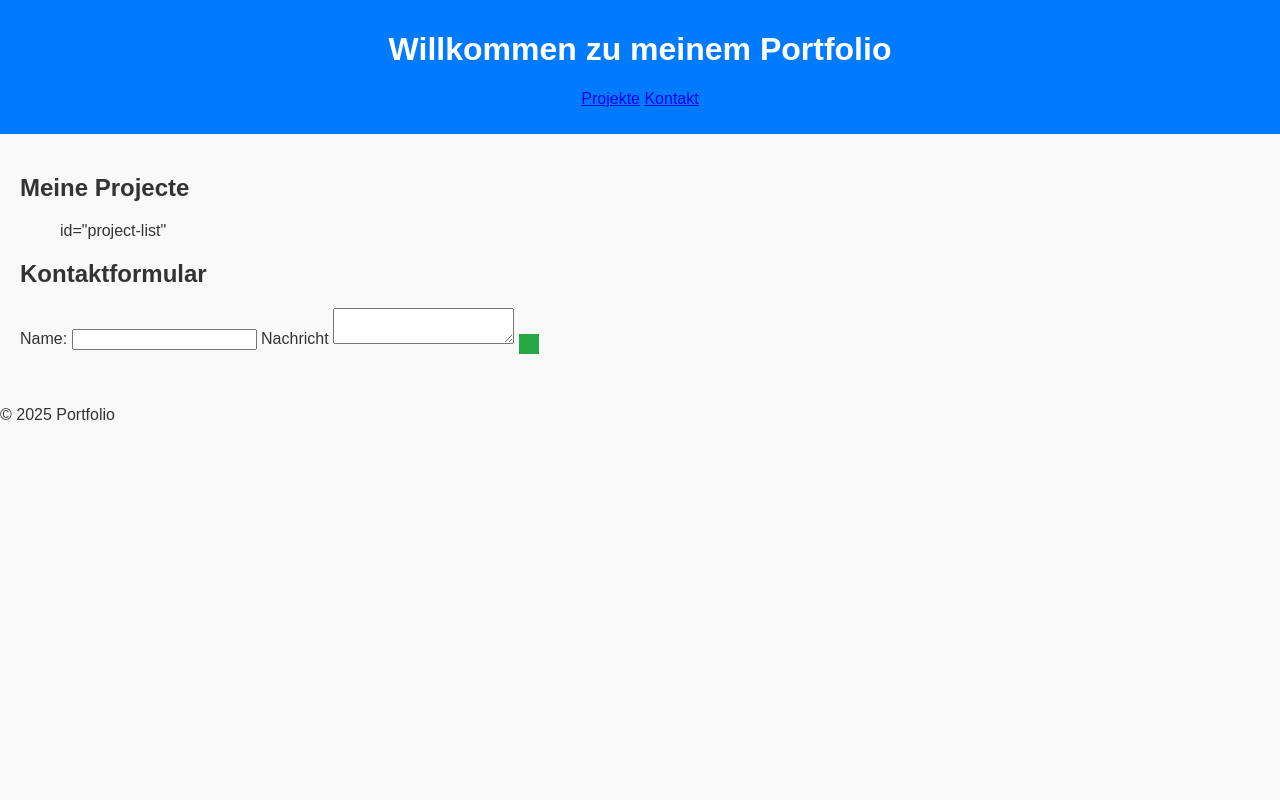
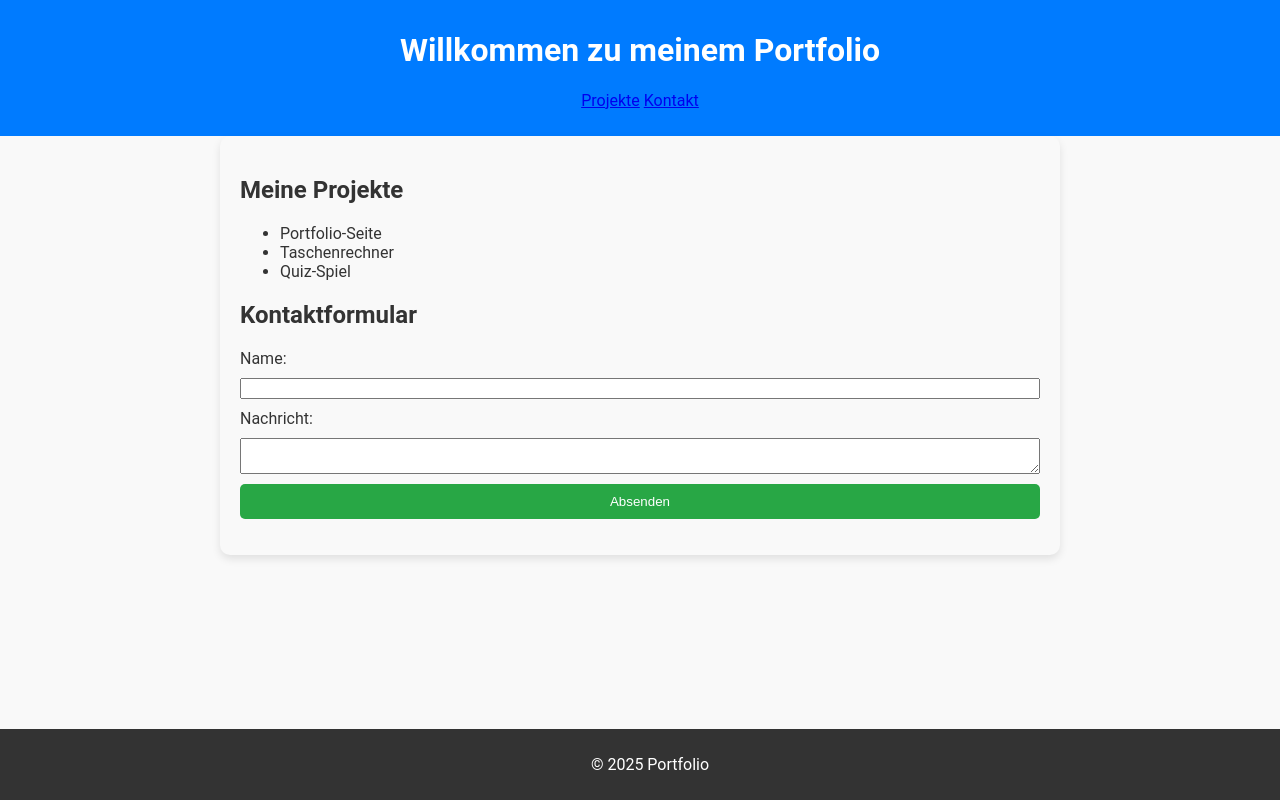
Before and after one commit to aHer-dev/portfolio-project, a plain HTML site: page index.html in a window 1280 px wide. Drawn offline with Linux system fonts and the light colour scheme; files that its build step writes are made by us from their sources.

Commit message:
Projekt fertiggestellt: HTML, CSS , JSS und Py aktualisiert

```diff
--- a/asset/styles.css
+++ b/asset/styles.css
@@ -1,32 +1,89 @@
+/* Allgemeine Stile für die gesamte Seite */
 body {
-    font-family: Arial, sans-serif;
-    margin: 0;
-    padding: 0;
-    background: #f9f9f9;
-    color: #333;
+    font-family: 'Roboto', sans-serif; /* Setzt die Schriftart auf Roboto */
+    margin: 0; /* Entfernt Standard-Außenabstand des Body-Elements */
+    padding: 0; /* Entfernt Standard-Innenabstand des Body-Elements */
+    background: #f9f9f9; /* Hellt den Hintergrund der Seite auf */
+    color: #333; /* Setzt die Standardtextfarbe auf ein dunkles Grau */
 }
+
+/* Stil für die Hauptüberschrift (h1) */
+h1 {
+    font-weight: 700; /* Setzt die Schrift auf Fett */
+    color: white; /* Weißer Text, um auf dunklem Hintergrund sichtbar zu sein */
+}
+
+/* Header-Bereich */
 header {
-    background: #007bff;
-    color: white;
-    padding: 10px 20px;
-    text-align: center;
+    background: #007bff; /* Setzt den Hintergrund auf Blau */
+    color: white; /* Setzt die Standardtextfarbe innerhalb des Headers auf Weiß */
+    padding: 10px 20px; /* Fügt Innenabstand hinzu, um Inhalte vom Rand wegzuschieben */
+    text-align: center; /* Zentriert den Text horizontal */
 }
+
+/* Navigation (Liste innerhalb des Headers) */
 nav ul {
-    list-style: none;
-    padding: 0;
+    list-style: none; /* Entfernt die Standard-Aufzählungspunkte der Liste */
+    padding: 0; /* Entfernt Innenabstand der Liste */
+}
 
+/* Navigation (Einzelne Listenelemente) */
+nav ul li {
+    display: inline; /* Zeigt die Listenelemente in einer Reihe (inline) an */
+    padding: 0; /* Entfernt Innenabstand für die Listenelemente */
 }
-nav ul li {
-    display: inline;
-    padding: 0;
+
+/* Hauptbereich (main) */
+main {
+    max-width: 800px; /* Begrenzt die maximale Breite des Inhalts auf 800px */
+    margin: 0 auto; /* Zentriert den Inhalt horizontal */
+    padding: 20px; /* Fügt Innenabstand zum Inhalt hinzu */
+    background-color: #f9f9f9; /* Setzt den Hintergrund des Hauptbereichs auf helles Grau */
+    border-radius: 10px; /* Macht die Ecken des Hauptbereichs abgerundet */
+    box-shadow: 0 4px 8px rgba(0, 0, 0, 0.1); /* Fügt einen leichten Schatten für ein modernes Design hinzu */
 }
-main {
-    padding: 20px;
+
+/* Formularstil */
+form {
+    display: flex; /* Ordnet die Formularelemente als flexibles Layout an */
+    flex-direction: column; /* Stapelt die Elemente vertikal */
+    gap: 10px; /* Fügt Abstand zwischen den Formularelementen hinzu */
 }
+
+/* Button-Stil */
 button {
-    background: #28a745;
-    color: white;
-    border: none;
-    padding: 10px;
-    cursor: pointer;
+    background: #28a745; /* Setzt den Button-Hintergrund auf Grün */
+    color: white; /* Setzt die Textfarbe des Buttons auf Weiß */
+    border: none; /* Entfernt die Standard-Umrandung des Buttons */
+    padding: 10px; /* Fügt Innenabstand für besseren Klickbereich hinzu */
+    border-radius: 5px; /* Macht die Ecken des Buttons abgerundet */
+    cursor: pointer; /* Zeigt beim Hover den Zeiger an */
 }
+
+/* Button-Hover-Effekt */
+button:hover {
+    background-color: #218838; /* Ändert die Hintergrundfarbe des Buttons beim Hover */
+}
+
+/* Footer-Stil */
+footer {
+    text-align: center; /* Zentriert den Text im Footer */
+    background-color: #333; /* Setzt den Hintergrund des Footers auf Dunkelgrau */
+    color: white; /* Setzt die Textfarbe des Footers auf Weiß */
+    padding: 10px; /* Fügt Innenabstand hinzu, damit der Text nicht am Rand klebt */
+    position: fixed; /* Positioniert den Footer fest am unteren Bildschirmrand */
+    bottom: 0; /* Setzt den Footer an den unteren Rand des Fensters */
+    width: 100%; /* Lässt den Footer über die gesamte Breite der Seite gehen */
+}
+
+/* Media Query für kleine Bildschirme */
+@media (max-width: 600px) {
+    main {
+        padding: 10px; /* Reduziert den Innenabstand auf kleineren Bildschirmen */
+    }
+
+    nav ul li {
+        display: block; /* Zeigt die Navigationselemente in einer Spalte (vertikal) an */
+        margin: 5px 0; /* Fügt Abstand zwischen den Navigationselementen hinzu */
+    }
+}
--- a/index.html
+++ b/index.html
@@ -1,39 +1,67 @@
 <!DOCTYPE html>
-<html lang ="en">
+<html lang="en">
 <head>
+    <!-- Zeichensatz des Dokuments auf UTF-8 setzen -->
     <meta charset="UTF-8">
+    <!-- Responsives Design sicherstellen -->
     <meta name="viewport" content="width=device-width, initial-scale=1.0">
+    <!-- Titel der Webseite, wird im Browser-Tab angezeigt -->
     <title>Portfolio</title>
-        <link rel="stylesheet" href="assets/styles.css">
+    <!-- Verlinkung zur CSS-Datei im Ordner "asset" -->
+    <link rel="stylesheet" href="asset/styles.css">
+    <!-- Verlinkung zur JavaScript-Datei im Ordner "scripts", mit "defer", damit das Skript nach dem Laden des HTMLs ausgeführt wird -->
+    <script src="scripts/app.js" defer></script>
 </head>
 <body>
+    <!-- Kopfbereich der Seite -->
     <header>
+        <!-- Hauptüberschrift der Seite -->
         <h1>Willkommen zu meinem Portfolio</h1>
-            <nav>
+        <!-- Navigation innerhalb des Headers -->
+        <nav role="navigation">
+            <!-- Ungeordnete Liste für Navigationslinks -->
             <ul>
+                <!-- Link zu den Projekten (scrollt zur ID "projects") -->
                 <li><a href="#projects">Projekte</a></li>
+                <!-- Link zum Kontaktbereich (scrollt zur ID "contact") -->
                 <li><a href="#contact">Kontakt</a></li>
             </ul>
         </nav>
     </header>
+
+    <!-- Hauptinhalt der Seite -->
     <main>
+        <!-- Abschnitt für Projekte -->
         <section id="projects">
-                <h2>Meine Projecte</h2>
-                <ul>id="project-list"</ul>
+            <!-- Überschrift für den Projektbereich -->
+            <h2>Meine Projekte</h2>
+            <!-- Leere Liste, die von JavaScript dynamisch gefüllt wird -->
+            <ul id="project-list"></ul>
         </section>
+
+        <!-- Abschnitt für das Kontaktformular -->
         <section id="contact">
+            <!-- Überschrift für das Kontaktformular -->
             <h2>Kontaktformular</h2>
+            <!-- Formular mit Eingabefeldern -->
             <form id="contact-form">
+                <!-- Label und Eingabefeld für den Namen -->
                 <label for="name">Name:</label>
                 <input type="text" id="name" name="name" required>
-                    <label for="message">Nachricht</label>
+                <!-- Label und Eingabefeld für die Nachricht -->
+                <label for="message">Nachricht:</label>
                 <textarea name="message" id="message" required></textarea>
-                    <button type="submit"></button>
+                <!-- Absende-Button -->
+                <button type="submit">Absenden</button>
             </form>
+            <!-- Bereich für die Ausgabe des Formular-Feedbacks -->
             <p id="form-output"></p>
         </section>
     </main>
+
+    <!-- Fußzeile der Seite -->
     <footer>
+        <!-- Copyright-Hinweis -->
         <p>© 2025 Portfolio</p>
     </footer>
 </body>
--- a/scripts/app.js
+++ b/scripts/app.js
@@ -1,18 +1,21 @@
-const projects = ["Projekt1", "Projekt 2", "Projekt 3"]
+// Projekte dynamisch zur Liste hinzufügen
+const projects = ["Portfolio-Seite", "Taschenrechner", "Quiz-Spiel"];
 const projectlist = document.getElementById("project-list");
 
 projects.forEach((project) => {
-    const li =document.createElement("li");
-    li.textContent = project;
-    projectlist.appendChild(li)
+    const li = document.createElement("li"); // Erstellt ein neues Listen-Element
+    li.textContent = project; // Fügt den Projektnamen als Text hinzu
+    projectlist.appendChild(li); // Fügt das Listen-Element zur Liste hinzu
 });
 
-const form = document.getElementById("contact-form");
-const output = document.getElementById("form-output");
+// Formular-Interaktivität
+const form = document.getElementById("contact-form"); // Ruft das Formular-Element ab
+const output = document.getElementById("form-output"); // Ruft das Ausgabe-Element ab
 
 form.addEventListener("submit", (e) => {
-    e.preventDefault();
-    const name = document.getElementById("name").value;
-    const message = document.getElementById("message").value;
-    output.textContent = `Danke, ${name}. Deine Nachricht: "${message}" wurde gesendet.`;
+    e.preventDefault(); // Verhindert das Neuladen der Seite
+    const name = document.getElementById("name").value; // Holt den Namen aus dem Formular
+    const message = document.getElementById("message").value; // Holt die Nachricht aus dem Formular
+    output.textContent = `Danke, ${name}. Deine Nachricht: "${message}" wurde gesendet.`; // Zeigt die Nachricht an
+    form.reset(); // Setzt das Formular zurück
 });
```
Also changed, not shown: bugfixes.txt (added). Lines whose indentation alone changed are shown as unchanged.
